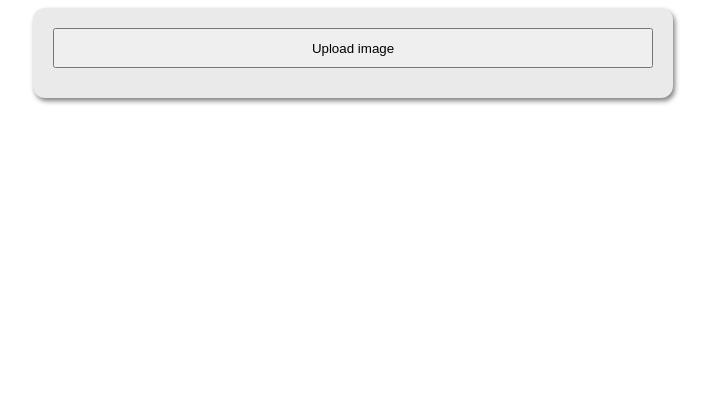
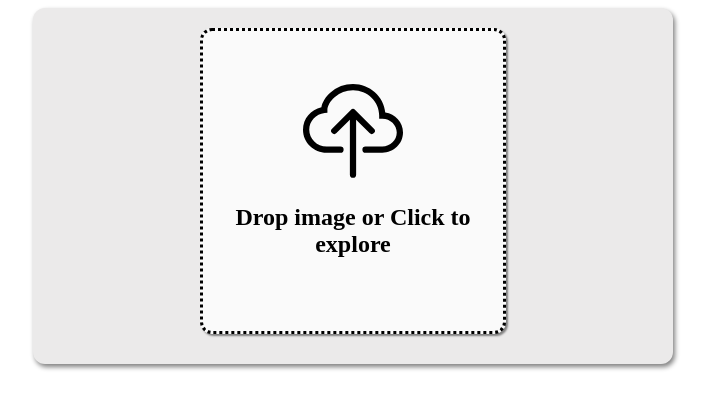
Before and after one commit to baderlt/Image_Color_detection, a plain HTML site: page index.html in a window 1280 px wide. Shown: the whole page, without its empty margins (287-996 px from the left). Drawn offline with Linux system fonts and the light colour scheme.

Commit message:
optimisation

```diff
--- a/index.html
+++ b/index.html
@@ -10,18 +10,23 @@
     <div class="main">
 
 
-      <button
-        id="dropContainer"
-        style="height: 40px; width: 100%; position: relative"  >
-        Upload image
+      <div
+        id="" class="dropContainer " >
+        <svg  xmlns="http://www.w3.org/2000/svg" width="100" height="100" fill="currentColor" class="bi bi-cloud-upload" viewBox="0 0 16 16">
+          <path fill-rule="evenodd" d="M4.406 1.342A5.53 5.53 0 0 1 8 0c2.69 0 4.923 2 5.166 4.579C14.758 4.804 16 6.137 16 7.773 16 9.569 14.502 11 12.687 11H10a.5.5 0 0 1 0-1h2.688C13.979 10 15 8.988 15 7.773c0-1.216-1.02-2.228-2.313-2.228h-.5v-.5C12.188 2.825 10.328 1 8 1a4.53 4.53 0 0 0-2.941 1.1c-.757.652-1.153 1.438-1.153 2.055v.448l-.445.049C2.064 4.805 1 5.952 1 7.318 1 8.785 2.23 10 3.781 10H6a.5.5 0 0 1 0 1H3.781C1.708 11 0 9.366 0 7.318c0-1.763 1.266-3.223 2.942-3.593.143-.863.698-1.723 1.464-2.383"/>
+          <path fill-rule="evenodd" d="M7.646 4.146a.5.5 0 0 1 .708 0l3 3a.5.5 0 0 1-.708.708L8.5 5.707V14.5a.5.5 0 0 1-1 0V5.707L5.354 7.854a.5.5 0 1 1-.708-.708z"/>
+        </svg>
+        <h2 style="text-align: center;">
+       Drop image or Click to explore
+      </h2>
         <input
           type="file"
           id="imageInput"
-          style="opacity: 0; left: 2px; width: 100%; position: absolute"
+          style="opacity: 0; left: 2px; width: 100%;height: 100%; position: absolute"
           onchange="preview_image(event)"
           accept="image/*"
         />
-      </button>
+      </div>
 
 
       <div id="colorPalette" style="width: 100%;display: flex; flex-wrap: wrap;gap: 10px;text-align: center;justify-content: center;padding-top: 10px;"></div>
--- a/script.js
+++ b/script.js
@@ -1,9 +1,16 @@
 
-var dropContainer = document.getElementById("dropContainer");
+var dropContainer = document.querySelector(".dropContainer");
+
 dropContainer.ondragover = dropContainer.ondragenter = function (evt) {
+
   dropContainer.classList.add("droping");
   evt.preventDefault();
 };
+dropContainer.ondragleave=(e)=>{
+  dropContainer.classList.remove("droping");
+
+e.preventDefault();
+}
 dropContainer.ondrop = function (evt) {
   var fileInput = document.getElementById("imageInput");
   dropContainer.classList.remove("droping");
--- a/style.css
+++ b/style.css
@@ -44,13 +44,6 @@ body {
   #output_image {
     visibility: hidden;
   }
-  .droping {
-    opacity: 0.8;
-    width: 100%;
-    border: dotted 2px;
-    background-color: aliceblue;
-    transition: 1s;
-  }
   .colors{
     width: 200px;
     height: 30px;
@@ -59,3 +52,20 @@ body {
     box-shadow: 2px 3px 3px gray;
 
   }
+
+  .dropContainer{
+    width: 300px;
+    height: 300px;
+    background-color: rgb(250, 250, 250);
+
+    border: dotted;
+    border-radius: 12px;
+    box-shadow: 2px 2px 2px gray;
+    justify-content: center;
+    align-items: center;
+    display: flex;
+    flex-direction: column;
+  }
+.droping{
+  background-color: rgba(171, 204, 171, 0.459);
+}
```
